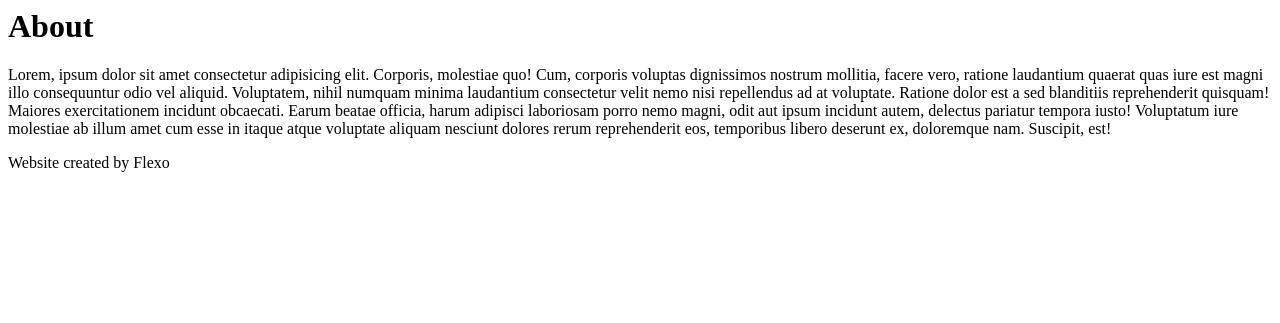
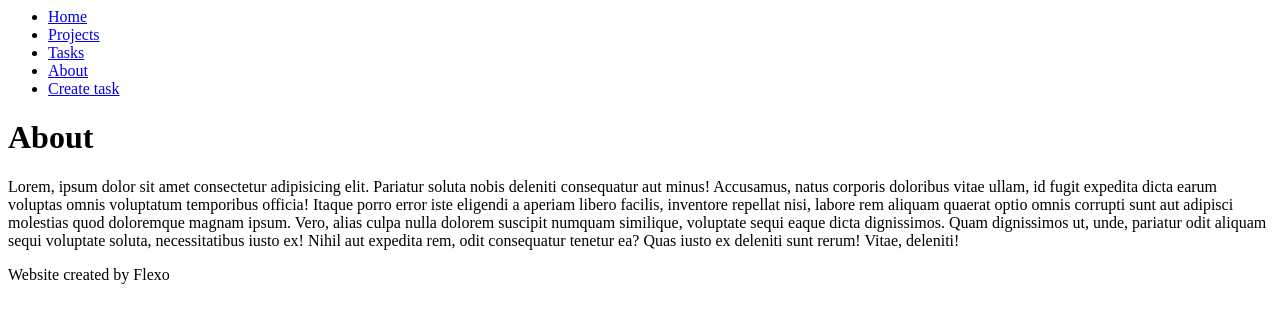
Before and after one commit to mnbuongiorno/djangoproject, a Django app: page /about/ in a window 1280 px wide. Shown: the top 323 px of the page. Run offline with Django 5.2, Linux system fonts and the light colour scheme.

Commit message:
Added templates and forms

```diff
--- /dev/null
+++ b/myapp/forms.py
@@ -0,0 +1,5 @@
+from django import forms
+
+class CreateNewTask(forms.Form):
+    title = forms.CharField(label="Task title", max_length=200)
+    description = forms.CharField(label='Task description', widget=forms.Textarea)
--- a/myapp/templates/about.html
+++ b/myapp/templates/about.html
@@ -1,5 +1,10 @@
+{% extends 'layouts/base.html' %}
+
+{% block content %}
+
 <h1>About</h1>
-
-<p>Lorem, ipsum dolor sit amet consectetur adipisicing elit. Corporis, molestiae quo! Cum, corporis voluptas dignissimos nostrum mollitia, facere vero, ratione laudantium quaerat quas iure est magni illo consequuntur odio vel aliquid. Voluptatem, nihil numquam minima laudantium consectetur velit nemo nisi repellendus ad at voluptate. Ratione dolor est a sed blanditiis reprehenderit quisquam! Maiores exercitationem incidunt obcaecati. Earum beatae officia, harum adipisci laboriosam porro nemo magni, odit aut ipsum incidunt autem, delectus pariatur tempora iusto! Voluptatum iure molestiae ab illum amet cum esse in itaque atque voluptate aliquam nesciunt dolores rerum reprehenderit eos, temporibus libero deserunt ex, doloremque nam. Suscipit, est!</p>
+<p>Lorem, ipsum dolor sit amet consectetur adipisicing elit. Pariatur soluta nobis deleniti consequatur aut minus! Accusamus, natus corporis doloribus vitae ullam, id fugit expedita dicta earum voluptas omnis voluptatum temporibus officia! Itaque porro error iste eligendi a aperiam libero facilis, inventore repellat nisi, labore rem aliquam quaerat optio omnis corrupti sunt aut adipisci molestias quod doloremque magnam ipsum. Vero, alias culpa nulla dolorem suscipit numquam similique, voluptate sequi eaque dicta dignissimos. Quam dignissimos ut, unde, pariatur odit aliquam sequi voluptate soluta, necessitatibus iusto ex! Nihil aut expedita rem, odit consequatur tenetur ea? Quas iusto ex deleniti sunt rerum! Vitae, deleniti!</p>
 
 <p>Website created by {{ username }}</p>
+
+{% endblock %}
--- a/myapp/templates/index.html
+++ b/myapp/templates/index.html
@@ -1,2 +1,8 @@
+{% extends 'layouts/base.html' %}
+
+{% block content %}
+
 <h1>{{ title }}</h1>
 <p>Lorem ipsum dolor sit amet consectetur adipisicing elit. Dolores minima voluptatibus totam delectus in quibusdam dolorem placeat mollitia atque autem? Porro, natus earum eius exercitationem voluptatum animi mollitia a beatae.</p>
+
+{% endblock %}
--- /dev/null
+++ b/myapp/templates/layouts/base.html
@@ -0,0 +1,22 @@
+<nav>
+    <ul>
+        <li>
+            <a href="/">Home</a>
+        </li>
+        <li>
+            <a href="/projects">Projects</a>
+        </li>
+        <li>
+            <a href="/task">Tasks</a>
+        </li>
+        <li>
+            <a href="/about">About</a>
+        </li>
+        <li>
+            <a href="/create_task">Create task</a>
+        </li>
+    </ul>
+</nav>
+
+{% block content %}
+{% endblock %}
--- a/myapp/templates/projects.html
+++ b/myapp/templates/projects.html
@@ -1,3 +1,7 @@
+{% extends 'layouts/base.html' %}
+
+{% block content %}
+
 <h1>Projects</h1>
 
 {% for project in projects %}
@@ -7,3 +11,5 @@
 </div>
 
 {% endfor %}
+
+{% endblock %}
--- a/myapp/templates/task.html
+++ b/myapp/templates/task.html
@@ -1,3 +1,6 @@
+{% extends 'layouts/base.html' %}
+
+{% block content %}
 <h1>Tasks</h1>
 
 {% for task in tasks %}
@@ -18,3 +21,5 @@
 </div>
 
 {% endfor %}
+
+{% endblock %}
--- a/myapp/urls.py
+++ b/myapp/urls.py
@@ -7,5 +7,7 @@ urlpatterns = [
     path('hello/<str:username>', views.hello),
     path('projects/', views.projects),
     path('task/', views.task),
+    path('create_task/', views.create_task),
+
 
 ]
--- a/myapp/views.py
+++ b/myapp/views.py
@@ -1,7 +1,7 @@
 from django.http import HttpResponse
 from .models import Project, Task
-from django.shortcuts import render
-
+from django.shortcuts import render, redirect
+from .forms import CreateNewTask
 
 def index(request):
     title = 'Django Course'
@@ -32,3 +32,12 @@ def task(request):
     return render(request,'task.html',{
         'tasks': tasks
     })
+
+def create_task(request):
+    if request.method == 'GET':
+        return render(request, 'create_task.html', {
+            'form' : CreateNewTask()
+        })
+    else:
+            Task.objects.create(title=request.POST['title'], description=request.POST['description'], project_id=2)
+            return redirect('/task/')
```
Also changed, not shown: myapp/templates/create_task.html (added, +14 -0 lines), myapp/templates/layouts/base2.html (added, +7 -0 lines), db.sqlite3.
